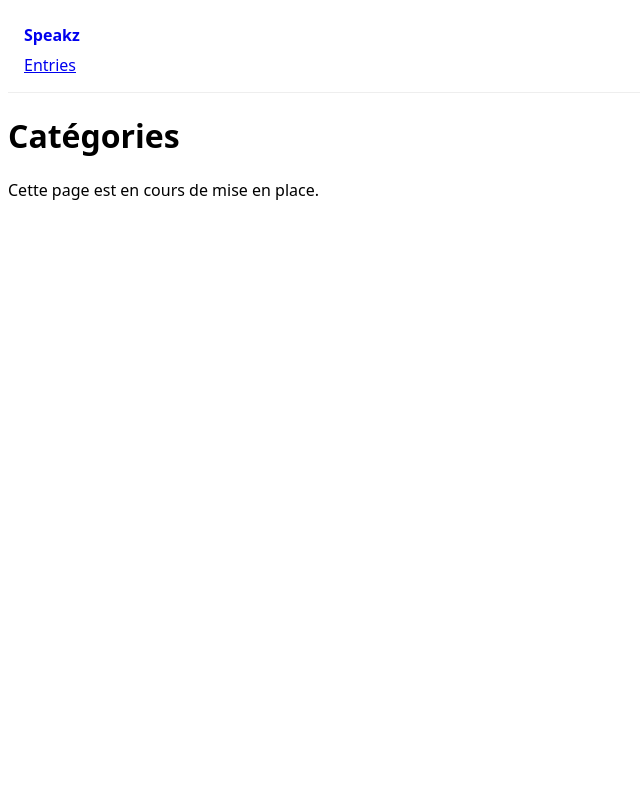
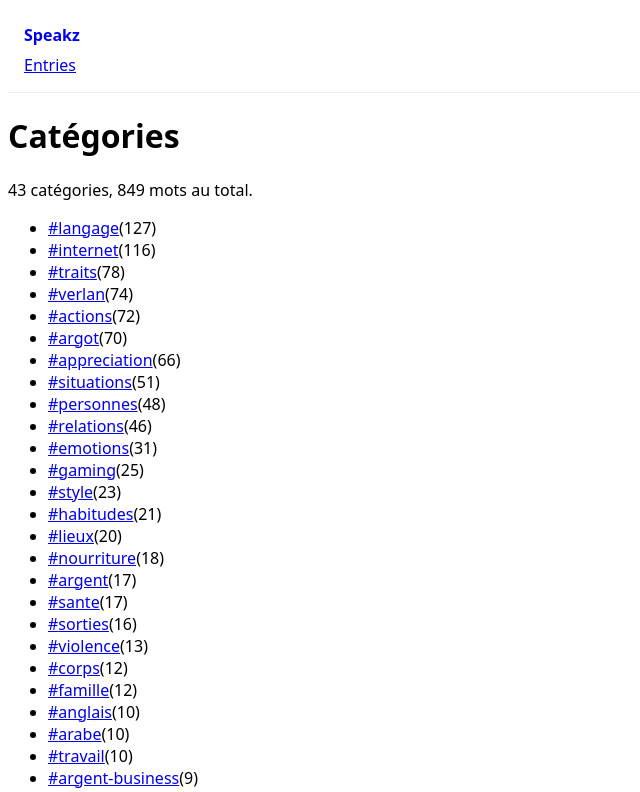
Before and after one commit to SpeakzFounder/speakz, a Next.js app: page /categories in a window 1280 px wide. Shown: the top 792 px of the page, without its empty margins (0-640 px from the left). Built offline with nearby package versions, Linux system fonts and the light colour scheme.

Commit message:
Update page.tsx

```diff
--- a/src/app/categories/page.tsx
+++ b/src/app/categories/page.tsx
@@ -1,13 +1,11 @@
 // src/app/categories/page.tsx
-export const dynamic = "force-dynamic"; // ❌ pas de prerender
+import ClientCategories from "./ClientCategories";
 
 export default function CategoriesPage() {
   return (
     <main className="max-w-4xl mx-auto px-4 py-8">
       <h1 className="text-3xl md:text-4xl font-bold">Catégories</h1>
-      <p className="mt-2 text-neutral-600">
-        Cette page est en cours de mise en place.
-      </p>
+      <ClientCategories />
     </main>
   );
 }
```
